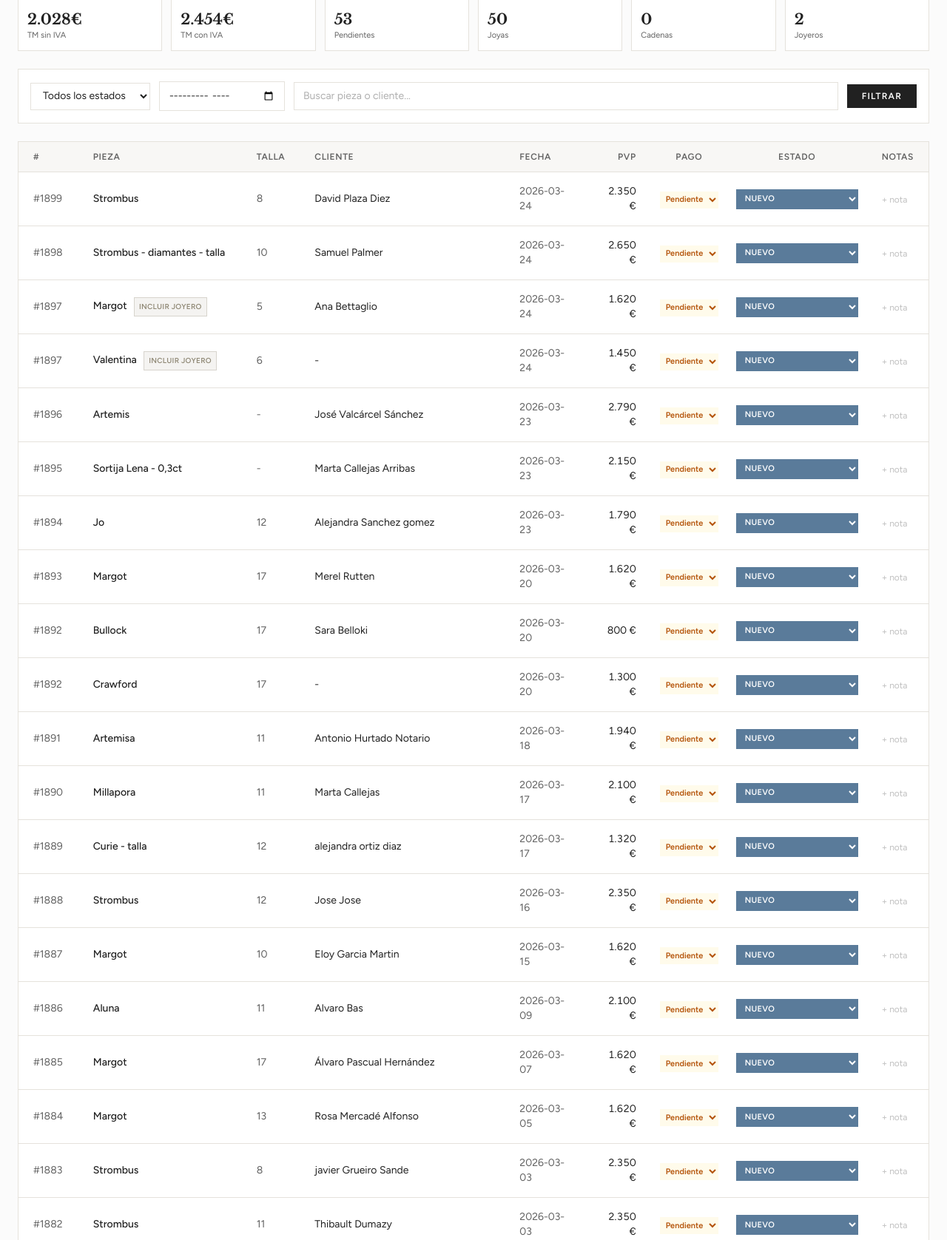
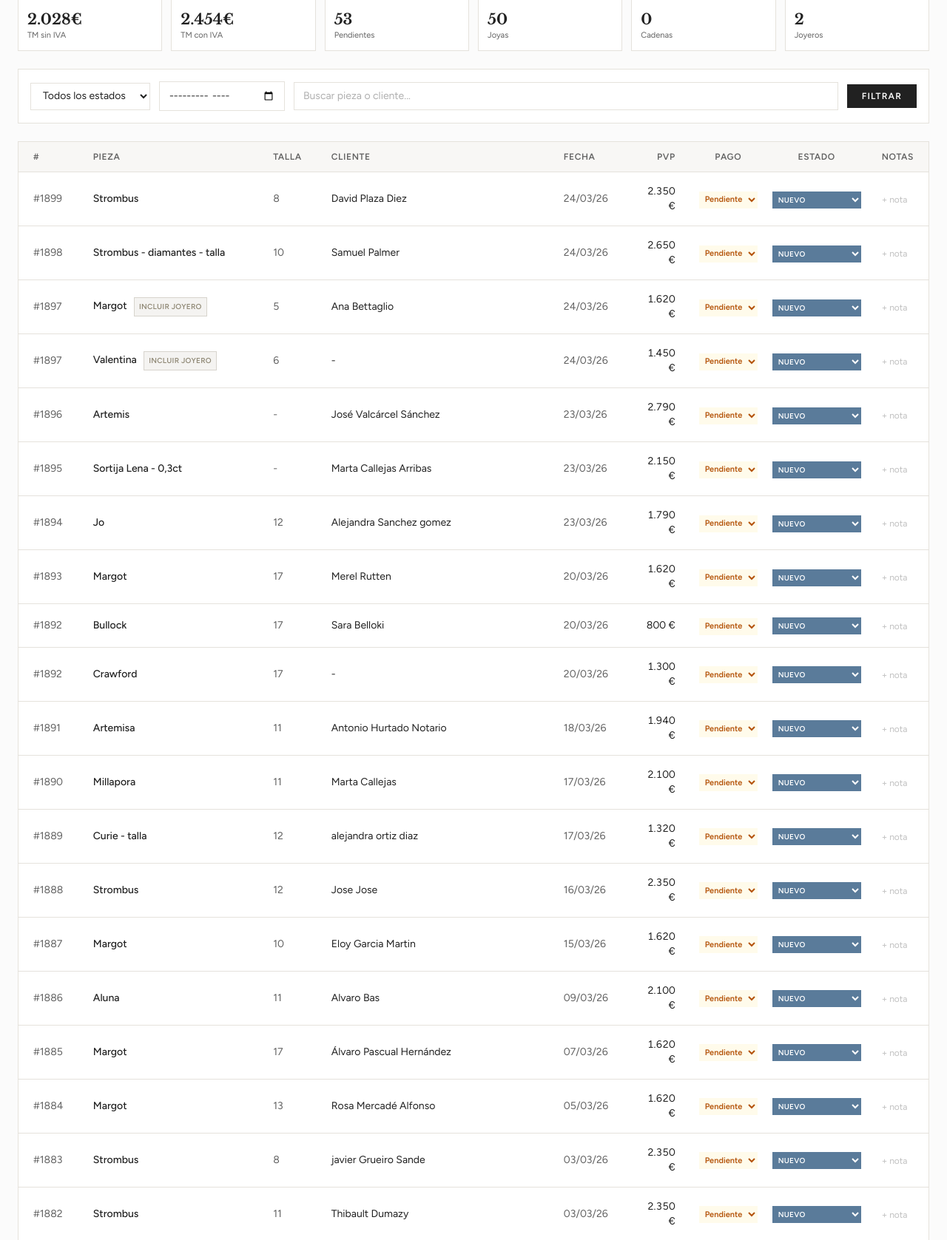
Before and after one commit to AntiquaStore/antiqua-pedidos, a FastAPI app: page / in a window 1280 px wide. Shown: the part 310-1987 px from the top of the page at 74% size. Run offline with FastAPI, Linux system fonts and the light colour scheme; data comes from the database, SQL or seed files in the repository; some libraries are stand-ins or nearby versions.

Commit message:
Compact status column + Spanish date format dd/mm/aa
- Status dropdown: narrower (max-width 120px), smaller text
- Date format: 09/04/26 instead of 2026-04-09

Co-Authored-By: Claude Opus 4.6 (1M context) <noreply@anthropic.com>

```diff
--- a/templates/dashboard.html
+++ b/templates/dashboard.html
@@ -248,7 +248,7 @@
                         </td>
                         <td class="px-5 py-4 text-sm text-secondary">{{ order.ring_size or '-' }}</td>
                         <td class="px-5 py-4 text-sm text-dark">{{ order.customer_name or '-' }}</td>
-                        <td class="px-5 py-4 text-sm text-secondary">{{ order.fecha_pedido[:10] if order.fecha_pedido else '-' }}</td>
+                        <td class="px-5 py-4 text-sm text-secondary">{% if order.fecha_pedido %}{{ order.fecha_pedido[8:10] }}/{{ order.fecha_pedido[5:7] }}/{{ order.fecha_pedido[2:4] }}{% else %}-{% endif %}</td>
                         <td class="px-5 py-4 text-sm text-dark text-right tabular-nums">{{ "{:,.0f}".format(order.pvp or 0)|replace(",", ".") }} &euro;</td>
                         {# ── Pago ── #}
                         {% set gw = (order.payment_gateway or '')|lower %}
@@ -268,11 +268,11 @@
                             {% endif %}
                         </td>
                         {# ── Estado ── #}
-                        <td class="px-3 py-4 text-center" x-data="statusChanger('{{ order.id }}', '{{ order.status }}', '{{ order.ring_size or '' }}')">
+                        <td class="px-2 py-4 text-center" x-data="statusChanger('{{ order.id }}', '{{ order.status }}', '{{ order.ring_size or '' }}')">
                             <select @change="changeStatus($event.target.value)"
                                     :disabled="saving"
-                                    class="text-[11px] uppercase tracking-wide font-semibold text-white pl-2 pr-5 py-1.5 border-0 cursor-pointer {{ status_colors.get(order.status, 'bg-secondary') }}"
-                                    style="border-radius: 0;">
+                                    class="text-[10px] uppercase tracking-wide font-semibold text-white pl-1 pr-4 py-1 border-0 cursor-pointer {{ status_colors.get(order.status, 'bg-secondary') }}"
+                                    style="border-radius: 0; max-width: 120px;">
                                 {% for val, label in status_options %}
                                 <option value="{{ val }}" {{ 'selected' if order.status == val }} style="background: white; color: #212121; text-transform: none;">{{ label }}</option>
                                 {% endfor %}
```
